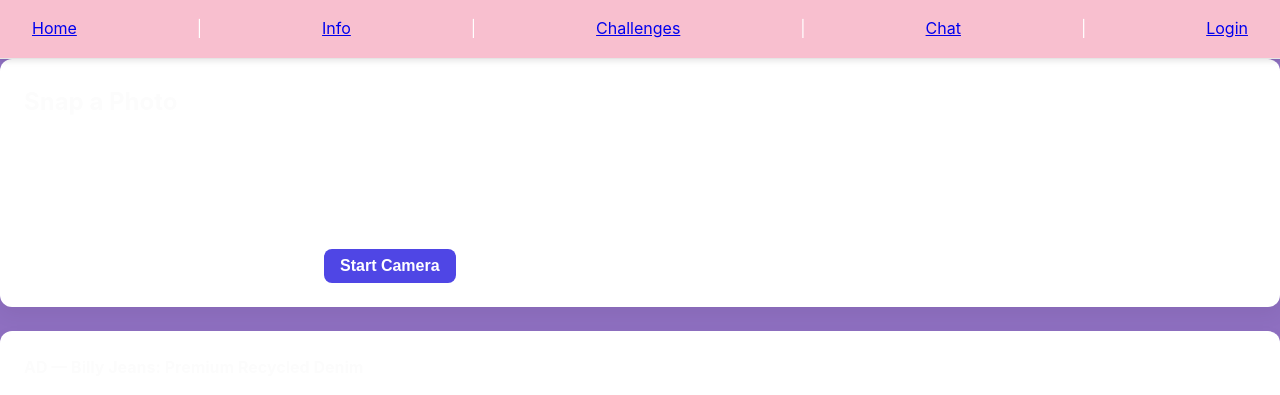
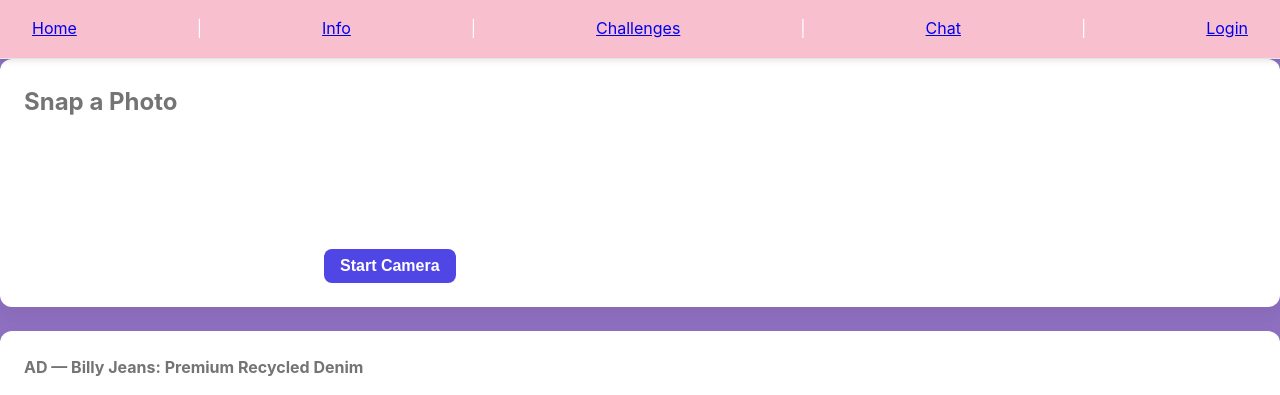
Before and after one commit to Preksh2102/SnapImapct, a React app: page / in a window 1280 px wide. Shown: the top 395 px of the page. Built offline with nearby package versions, Linux system fonts and the light colour scheme; some packages are replaced by stand-ins of ours.

Commit message:
Update index.css

```diff
--- a/src/index.css
+++ b/src/index.css
@@ -9,7 +9,7 @@
 body {
   font-family: 'Inter', 'Segoe UI', sans-serif;
   background-color: #8e6fc0;
-  color: #fcfcfc;
+  color: #757474;
   line-height: 1.6;
 }
 
```
